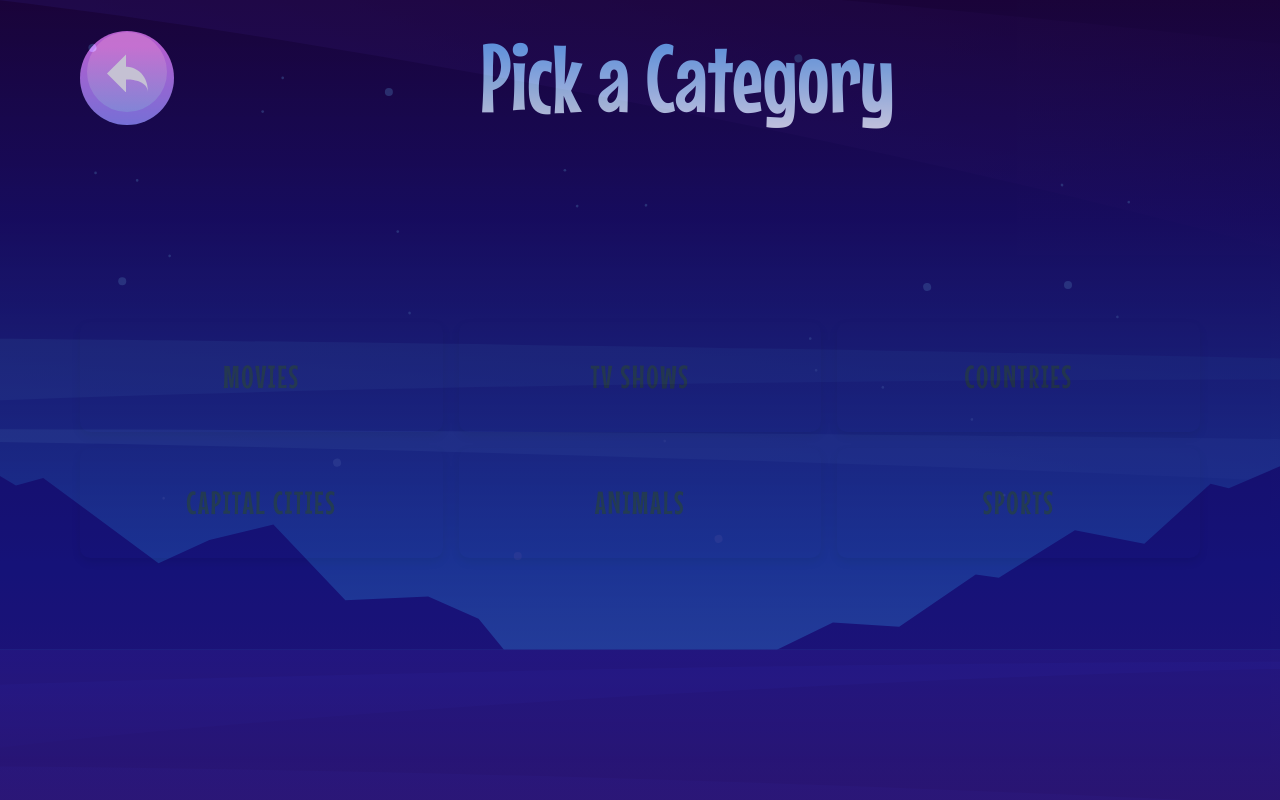
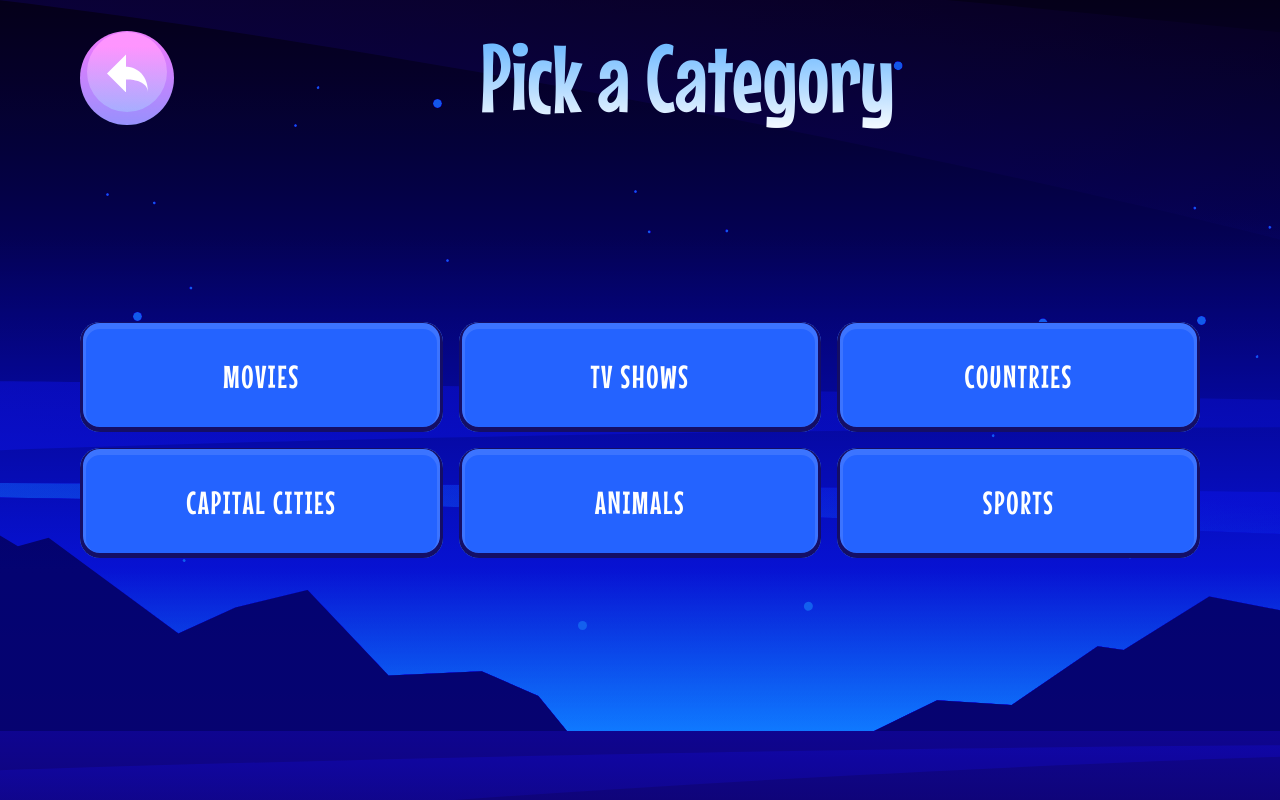
Before and after one commit to huyviet1995/hangman-game, a React (Create React App) app: page /choose-category in a window 1280 px wide. Built offline with nearby package versions, Linux system fonts and the light colour scheme.

Commit message:
Fix missing card css styles in PickACategory page

```diff
--- a/src/pages/HangmanGame/PuzzleBoard.module.css
+++ b/src/pages/HangmanGame/PuzzleBoard.module.css
@@ -6,6 +6,7 @@
     gap: 8px;
     width: 75%;
     margin: auto;
+    justify-content: center;
     flex-wrap: wrap;
 }
 
--- a/src/pages/PickACategoryPage/PickACategoryPage.module.css
+++ b/src/pages/PickACategoryPage/PickACategoryPage.module.css
@@ -1,17 +1,18 @@
 .container {
-    background: linear-gradient(
-        180deg,
-        #1a043a 0%,
-        #151278 70.31%,
-        #2b1677 100%
-    );
-    opacity: 0.75;
     height: 100%;
     display: flex;
     flex-direction: column;
     align-items: center;
     justify-content: center;
     padding: 20px 80px;
+    background: linear-gradient(
+        180deg,
+        #1a043a 0%,
+        #151278 70.31%,
+        #2b1677 100%
+    ),
+    url("/public/starter-code/assets/images/background-desktop.svg");
+    background-blend-mode: overlay;
 }
 
 .header {
@@ -32,6 +33,11 @@
     display: flex;
     justify-content: center;
     align-items: center;
+    background: #2463ff;
+    box-shadow: inset 0px -2px 0px 3px #140e66, inset 0px 1px 0px 6px #3c74ff;
+    border-radius: 40px;
+    color: #fff;
+    border-radius: 20px;
 }
 
 .categoryButton {
--- a/src/pages/PickACategoryPage/PickACategoryPage.tsx
+++ b/src/pages/PickACategoryPage/PickACategoryPage.tsx
@@ -42,6 +42,7 @@ const PickACategory: React.FC = () => {
                         onClick={() => handlePickCategory(category)}
                         key={category}
                         text={category}
+                        className={styles.card}
                     />
                 ))}
             </div>
```
Also changed, not shown: src/components/CategoryCard/CategoryCard.module.css (line endings or trailing spaces).
